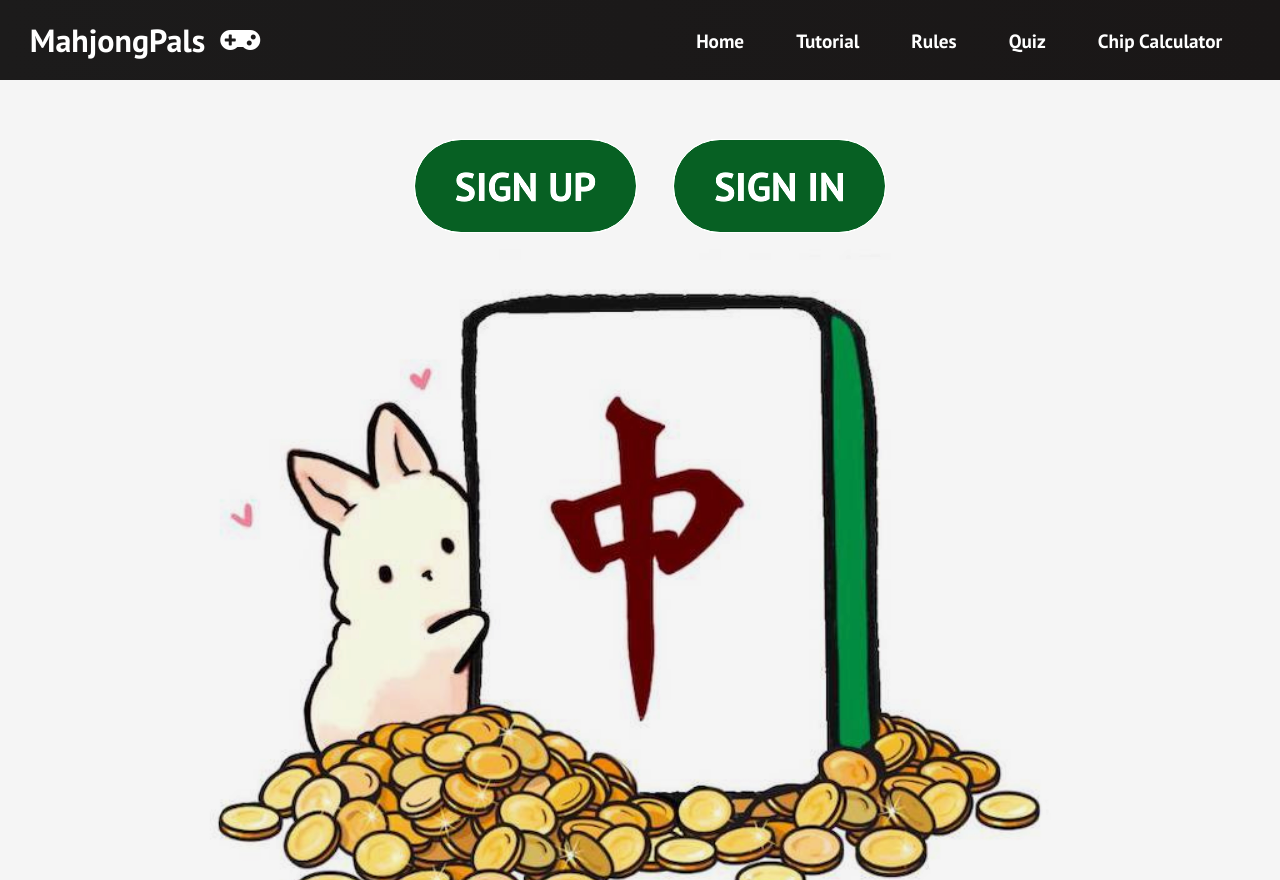
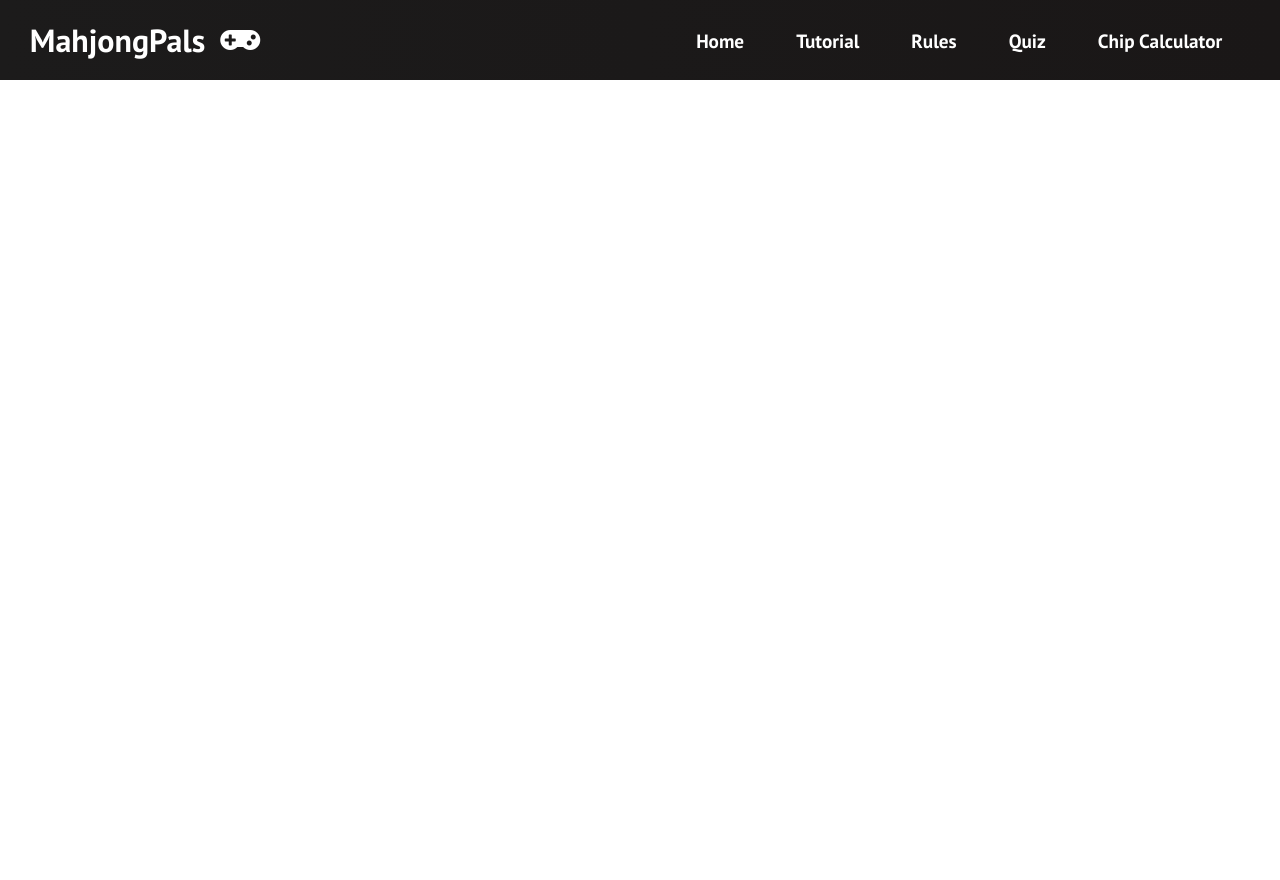
Before and after one commit to SumDumPhuc/MahjongPals, a React (Create React App) app: page / in a window 1280 px wide. After the commit the page ends 800 px from the top, so only its background shows below. Built offline with nearby package versions, Linux system fonts and the light colour scheme.

Commit message:
Trying to deploy again

```diff
--- a/src/App.js
+++ b/src/App.js
@@ -17,7 +17,7 @@ function App() {
       <Router>
         <Navbar />
         <Routes>
-         <Route path='/' exact element={<Home/>} />
+         <Route path='/mjpals' exact element={<Home/>} />
          <Route path='/tutorial' element={<Tutorial/>} />
          <Route path='/rules' element={<Rules/>} />
          <Route path='/quiz' element={<Quiz/>} />
--- a/src/components/Navbar.js
+++ b/src/components/Navbar.js
@@ -13,7 +13,7 @@ function Navbar() {
     <>
         <nav className='navbar'>
             <div className='navbar-container'>
-                <Link to='/' className='navbar-logo' onClick={closeMobileMenu}>
+                <Link to='/mjpals' className='navbar-logo' onClick={closeMobileMenu}>
                     MahjongPals <i className='fas fa-gamepad' />
                 </Link>
                 <div className='menu-icon' onClick={handleClick}>
@@ -21,7 +21,7 @@ function Navbar() {
                 </div>
                 <ul className={click ? 'nav-menu active' : 'nav-menu'}>
                     <li className='nav-item'>
-                        <Link to='/' className='nav-links' onClick={closeMobileMenu}>
+                        <Link to='/mjpals' className='nav-links' onClick={closeMobileMenu}>
                             Home
                         </Link>
                     </li>
```
